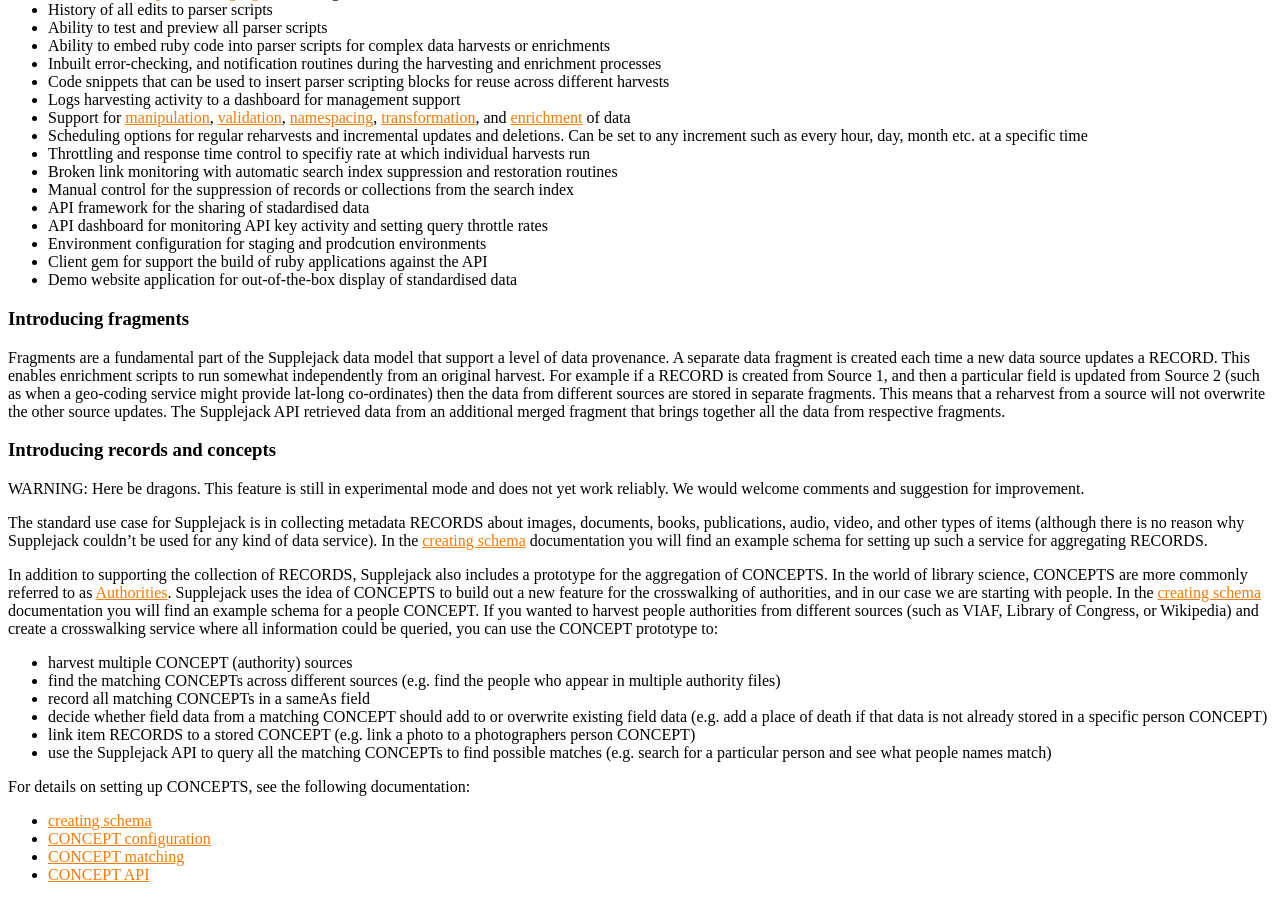
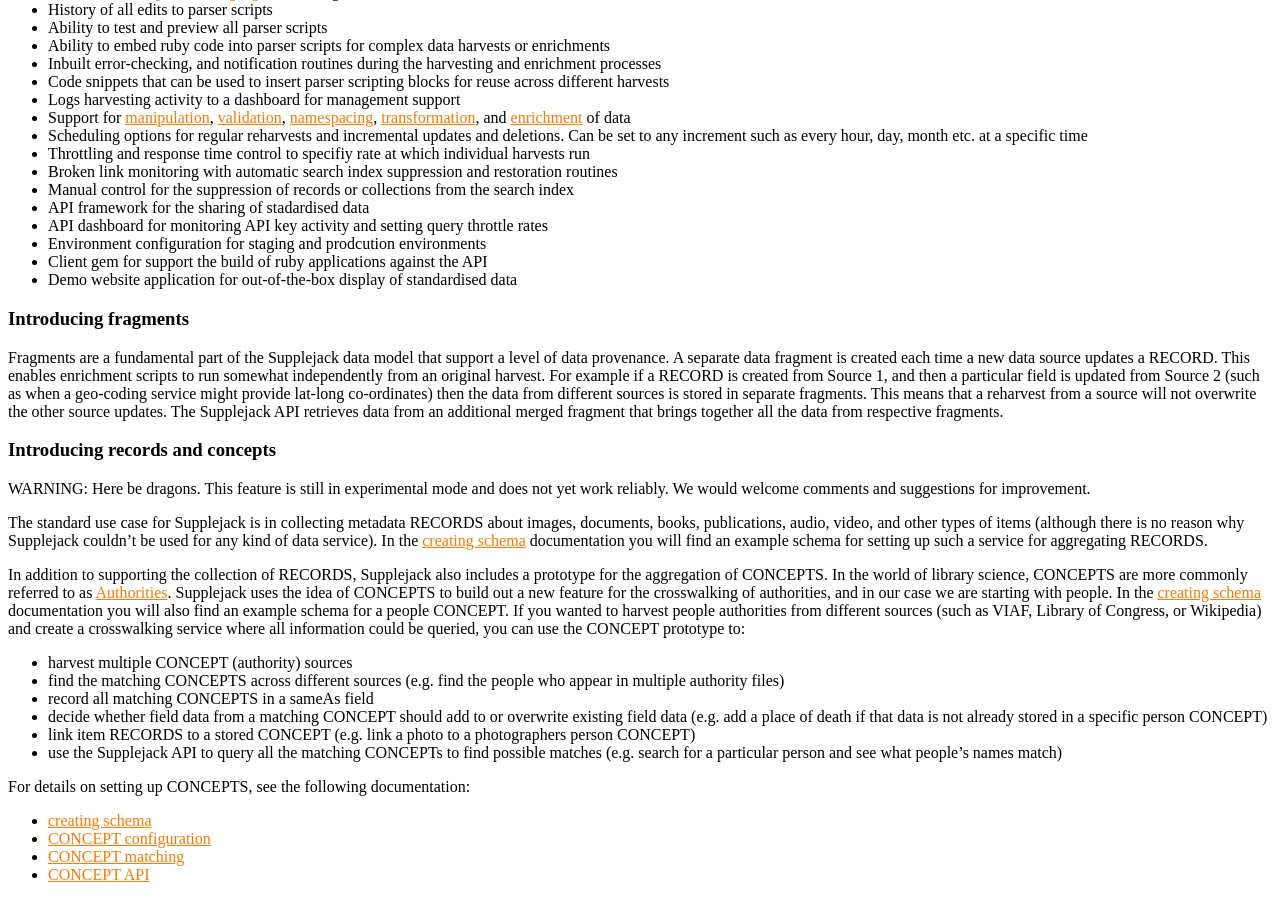
Before and after one commit to DigitalNZ/supplejack, a Jekyll site: the page built from about.md, in a window 1280 px wide and 900 px high, scrolled down 1289 px. Built offline with Jekyll 4.4.1, drawn with Linux system fonts in a browser that asks for light colours; Markdown is read by kramdown in place of the engine named in the settings; a style sheet for code colours, icons or effects is not loaded.

Commit message:
Update about.md

```diff
--- a/about.md
+++ b/about.md
@@ -47,23 +47,23 @@
 
 ### Introducing fragments
 
-Fragments are a fundamental part of the Supplejack data model that support a level of data provenance. A separate data fragment is created each time a new data source updates a RECORD. This enables enrichment scripts to run somewhat independently from an original harvest. For example if a RECORD is created from Source 1, and then a particular field is updated from Source 2 (such as when a geo-coding service might provide lat-long co-ordinates) then the data from different sources are stored in separate fragments. This means that a reharvest from a source will not overwrite the other source updates. The Supplejack API retrieved data from an additional merged fragment that brings together all the data from respective fragments.
+Fragments are a fundamental part of the Supplejack data model that support a level of data provenance. A separate data fragment is created each time a new data source updates a RECORD. This enables enrichment scripts to run somewhat independently from an original harvest. For example if a RECORD is created from Source 1, and then a particular field is updated from Source 2 (such as when a geo-coding service might provide lat-long co-ordinates) then the data from different sources is stored in separate fragments. This means that a reharvest from a source will not overwrite the other source updates. The Supplejack API retrieves data from an additional merged fragment that brings together all the data from respective fragments.
 
 
 ### Introducing records and concepts
 
-WARNING: Here be dragons. This feature is still in experimental mode and does not yet work reliably. We would welcome comments and suggestion for improvement.
+WARNING: Here be dragons. This feature is still in experimental mode and does not yet work reliably. We would welcome comments and suggestions for improvement.
 
 The standard use case for Supplejack is in collecting metadata RECORDS about images, documents, books, publications, audio, video, and other types of items (although there is no reason why Supplejack couldn't be used for any kind of data service). In the [creating schema](/supplejack/api/creating-schemas.html) documentation you will find an example schema for setting up such a service for aggregating RECORDS.
 
-In addition to supporting the collection of RECORDS, Supplejack also includes a prototype for the aggregation of CONCEPTS. In the world of library science, CONCEPTS are more commonly referred to as [Authorities](http://en.wikipedia.org/wiki/Authority_control). Supplejack uses the idea of CONCEPTS to build out a new feature for the crosswalking of authorities, and in our case we are starting with people. In the [creating schema](/supplejack/api/creating-schemas.html) documentation you will find an example schema for a people CONCEPT. If you wanted to harvest people authorities from different sources (such as VIAF, Library of Congress, or Wikipedia) and create a crosswalking service where all information could be queried, you can use the CONCEPT prototype to:
+In addition to supporting the collection of RECORDS, Supplejack also includes a prototype for the aggregation of CONCEPTS. In the world of library science, CONCEPTS are more commonly referred to as [Authorities](http://en.wikipedia.org/wiki/Authority_control). Supplejack uses the idea of CONCEPTS to build out a new feature for the crosswalking of authorities, and in our case we are starting with people. In the [creating schema](/supplejack/api/creating-schemas.html) documentation you will also find an example schema for a people CONCEPT. If you wanted to harvest people authorities from different sources (such as VIAF, Library of Congress, or Wikipedia) and create a crosswalking service where all information could be queried, you can use the CONCEPT prototype to:
 
 * harvest multiple CONCEPT (authority) sources
-* find the matching CONCEPTs across different sources (e.g. find the people who appear in multiple authority files)
-* record all matching CONCEPTs  in a sameAs field
+* find the matching CONCEPTS across different sources (e.g. find the people who appear in multiple authority files)
+* record all matching CONCEPTS  in a sameAs field
 * decide whether field data from a matching CONCEPT should add to or overwrite existing field data (e.g. add a place of death if that data is not already stored in a specific person CONCEPT)
 * link item RECORDS to a stored CONCEPT (e.g. link a photo to a photographers person CONCEPT)
-* use the Supplejack API to query all the matching CONCEPTs to find possible matches (e.g. search for a particular person and see what people names match)
+* use the Supplejack API to query all the matching CONCEPTs to find possible matches (e.g. search for a particular person and see what people's names match)
 
 For details on setting up CONCEPTS, see the following documentation:
 * [creating schema](/supplejack/api/creating-schemas.html)
```
